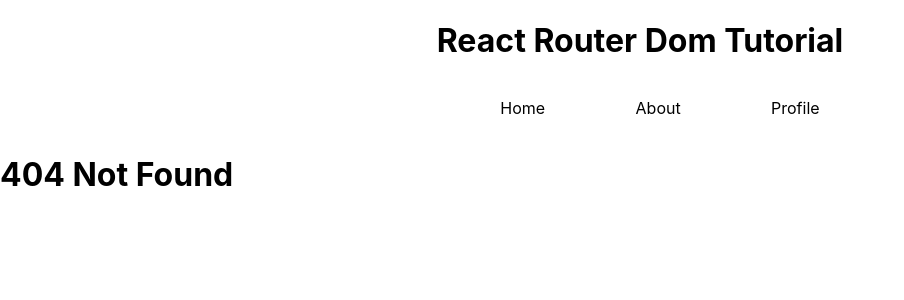
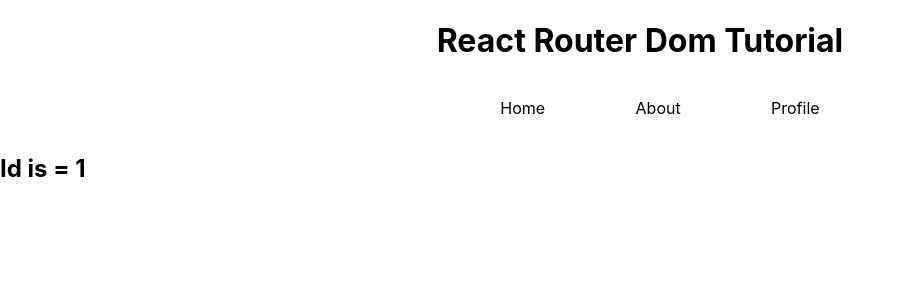
Before and after one commit to Streammer/react-router, a React (Create React App) app: page /post/1 in a window 1280 px wide. Before the commit this address had no page. Shown: the top 300 px of the page, without its empty margins (0-904 px from the left). Built offline with nearby package versions, Linux system fonts and the light colour scheme.

Commit message:
useParams hook

```diff
--- a/src/App.js
+++ b/src/App.js
@@ -5,6 +5,7 @@
 import About from './Pages/About'
 import Profile from './Pages/Profile'
 import NotFound from './Pages/NotFound';
+import Post from './Pages/Post';
 
 function App() {
 	return (
@@ -25,6 +26,7 @@
 				<Route path='/' component={Home} exact />
 				<Route path='/about' component={About} />
 				<Route path='/profile' component={Profile} />
+				<Route path='/post/:id' component={Post} />
 				<Route component={NotFound}/>
 			</Switch>
 
--- /dev/null
+++ b/src/Pages/Post.js
@@ -0,0 +1,14 @@
+import React from 'react';
+import { useParams } from 'react-router';
+
+const Post = ({match}) => {
+
+    const {id} = useParams()
+
+    return (
+        // <h2>Id is = {match.params.id} </h2>
+        <h2>Id is = {id}</h2>
+    );
+};
+
+export default Post;
```
